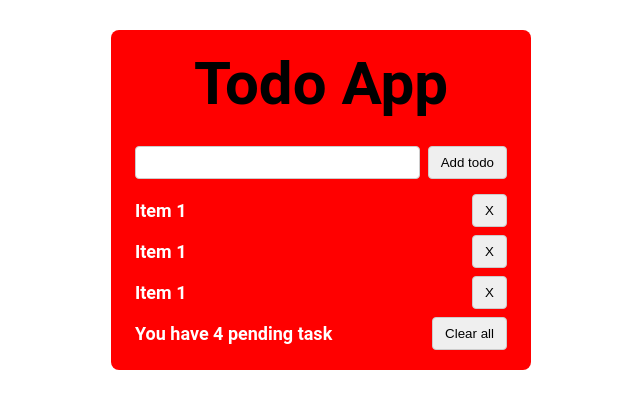
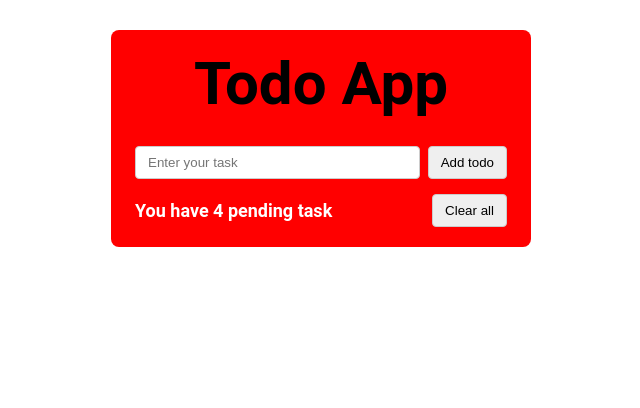
Before and after one commit to tranminhwang/ci-htlo, a React (Create React App) app in the folder my-app/: page / in a window 1280 px wide. Shown: the top 408 px of the page, without its empty margins (319-959 px from the left). Built offline with nearby package versions, Linux system fonts and the light colour scheme.

Commit message:
todo list

```diff
--- a/my-app/src/TodoApp.js
+++ b/my-app/src/TodoApp.js
@@ -1,13 +1,24 @@
+import { useState } from "react";
 import TodoForm from "./TodoForm";
 import TodoListContainer from "./TodoListContainer";
 import "./todo-app.css";
 
 const TodoApp = () => {
+  const [todoList, setTodoList] = useState([]);
+
+  const addTodo = (todoValue) => {
+    const newTodo = {
+      title: todoValue,
+      id: Math.random(),
+    };
+    setTodoList([...todoList, newTodo]);
+  };
+
   return (
     <div className="todo-app-wrapper">
       <h1 className="todo-app-title">Todo App</h1>
-      <TodoForm />
-      <TodoListContainer />
+      <TodoForm addTodo={addTodo} />
+      <TodoListContainer taks={todoList} />
       <div className="clear-all-items">
         <p>You have 4 pending task</p>
         <button>Clear all</button>
--- a/my-app/src/TodoForm.js
+++ b/my-app/src/TodoForm.js
@@ -1,7 +1,20 @@
-const TodoForm = () => {
+const TodoForm = (props) => {
+  const { addTodo } = props;
+
+  const onSubmit = (e) => {
+    e.preventDefault();
+    const todoText = e.target.todoInput.value;
+    addTodo(todoText);
+  };
+
   return (
-    <form className="todo-form">
-      <input className="todo-input" type="text" />
+    <form className="todo-form" onSubmit={onSubmit}>
+      <input
+        className="todo-input"
+        type="text"
+        placeholder="Enter your task"
+        name="todoInput"
+      />
       <button className="todo-add-button">Add todo</button>
     </form>
   );
--- a/my-app/src/TodoItem.js
+++ b/my-app/src/TodoItem.js
@@ -1,7 +1,9 @@
-const TodoItem = () => {
+const TodoItem = (props) => {
+  const { title } = props;
+
   return (
     <div className="todo-item">
-      <span>Item 1</span>
+      <span>{title}</span>
       <button>X</button>
     </div>
   );
--- a/my-app/src/TodoListContainer.js
+++ b/my-app/src/TodoListContainer.js
@@ -1,11 +1,13 @@
 import TodoItem from "./TodoItem";
 
-const TodoListContainer = () => {
+const TodoListContainer = (props) => {
+  const { taks } = props;
+
   return (
     <div className="todo-container">
-      <TodoItem />
-      <TodoItem />
-      <TodoItem />
+      {taks.map((task) => (
+        <TodoItem title={task.title} taskId={task.id} />
+      ))}
     </div>
   );
 };
```
